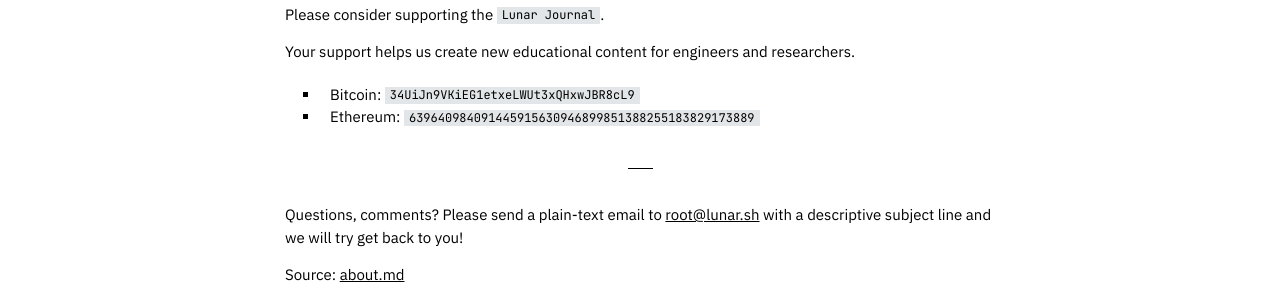
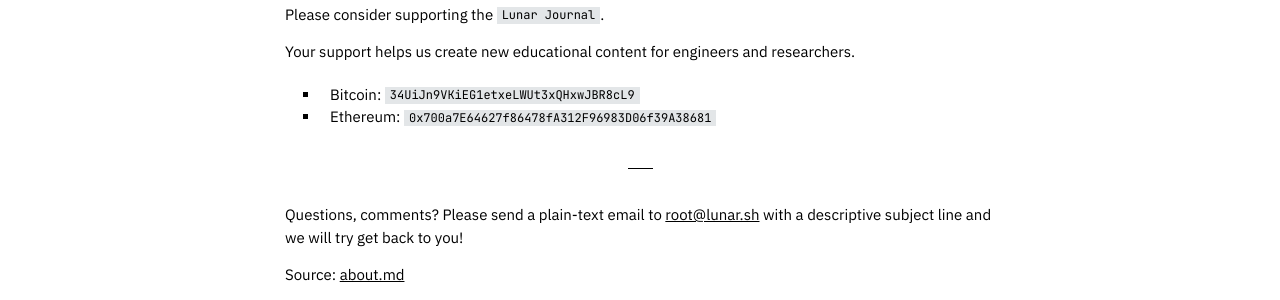
Before and after one commit to microstub/microstub.github.io, a Jekyll site: the page built from about.md, in a window 1280 px wide. Shown: the part 1915-2215 px from the top of the page. Built offline with Jekyll 4.4.1, drawn with Linux system fonts in a browser that asks for light colours; nearby versions of some CDN libraries.

Commit message:
Update _config.yml

```diff
--- a/_config.yml
+++ b/_config.yml
@@ -30,8 +30,8 @@
 version: v1.2.0
 
 wallet:
-  btc: 34UiJn9VKiEG1etxeLWUt3xQHxwJBR8cL9
-  ethereum: 0x700a7E64627f86478fA312F96983D06f39A38681
+  btc: '34UiJn9VKiEG1etxeLWUt3xQHxwJBR8cL9'
+  ethereum: '0x700a7E64627f86478fA312F96983D06f39A38681'
 
 kramdown:
   input: GFM
```
